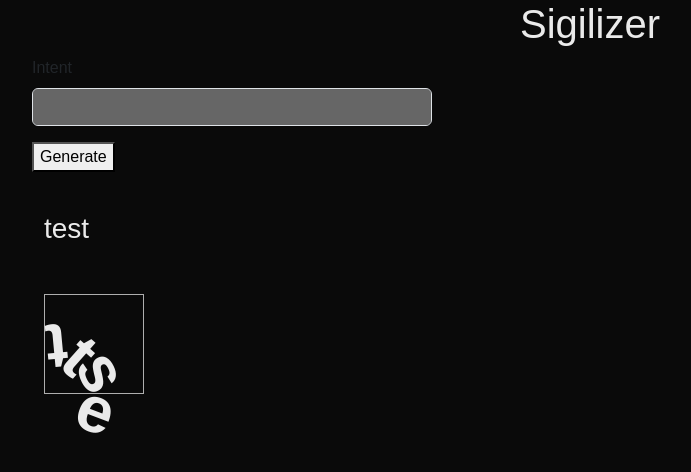
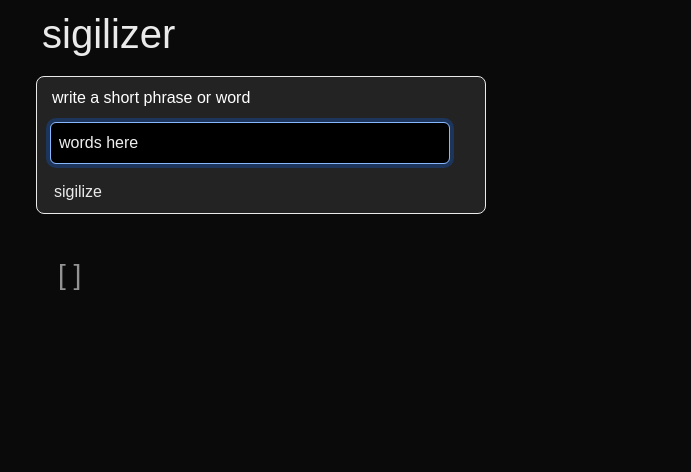
Before and after one commit to jwoyak/notionAPItest, a Flask app: page / in a window 1280 px wide. Shown: the top 472 px of the page, without its empty margins (50-741 px from the left). Run offline with Flask 3, Linux system fonts and the light colour scheme.

Commit message:
way more styling of form and input

```diff
--- a/app.py
+++ b/app.py
@@ -4,12 +4,15 @@ import re
 app = Flask(__name__)
 
 def generate_sigil(statement):
-    # Clean the statement
+    # Create the statement variable list from the statement chars
     new_statement = ''.join(dict.fromkeys(statement).keys())
 
     ### Generate the sigil string ###
+    #
+    # --- Now to do the sigil formula (as per Spare, Carrol, etc) --- #
     # First make a new statement object
-    upper_statement = ''.join(c.upper() for c in new_statement)
+    # (join the statement chars into a new string var)
+    upper_statement = ''.join(c.lower() for c in new_statement)
 
     # Remove vowels
     cons_statement = re.sub(r'[AEIOU]', '', upper_statement, flags=re.IGNORECASE)
@@ -31,4 +34,4 @@ def index():
         sigil = generate_sigil(statement)
         return render_template('index.html', sigil=sigil)
     else:
-        return render_template('index.html', sigil="test")
+        return render_template('index.html', sigil="")
--- a/static/styles.css
+++ b/static/styles.css
@@ -7,16 +7,61 @@ body {
 
 h1 {
     color: #eaeaea;
-    text-align: center;
+    text-align: left;
+    padding: 10px;
 }
 
 p {
     color: #666;
     margin: 20px;
 }
+
+form {
+  background-color: #232323;
+  border: 1px solid #EAEAEA;
+  width: 450px;
+  border-radius: 8px;
+  padding: 5px;
+  margin: 4px;
+}
+
+.form-label {
+  color: #FFF;
+  padding: 4px;
+  padding-left: 10px;
+}
+
+.form-control {
+  background-color: #000;
+  color: #7a7a7a;
+  width: 400px;
+  margin-left: 8px;
+  padding: 8px;
+}
+
+.form-control:focus {
+  background-color: #000;
+  color: #EFEFEF;
+}
+
+#generate-button {
+  background-color: transparent;
+  border: none;
+  color: #EAEAEA;
+  padding: 4px;
+  padding-top: 0px;
+  margin-left: 8px;
+}
+
+#generate-button:active {
+  background-color: #555555;
+  border-radius: 4px;
+}
+
 .sigil-text {
-  color: #EAEAEA;
+  color: #939393;
   margin-top: 40px;
+  margin-left: 14px;
   position: relative;
   display: inline-block;
 }
@@ -25,8 +70,9 @@ p {
     color: #EAEAEA;
     width: 100px;
     height: 100px;
-    border: 1px solid #AEAEAE;
-    margin-top: 40px;
+    /* border: 1px solid #AEAEAE; */
+    border: 0px;
+    margin-top: 4px;
     position: relative;
     display: inline-block;
   }
@@ -37,15 +83,9 @@ p {
 }
 
 .sigil-char {
-  font-size: 65px; /* Adjust font size as needed */
-  font-weight: bold;
+  font-size: 72px; /* Adjust font size as needed */
+  font-weight: normal;
   position: absolute;
   display: inline-block;
   /*font-family: 'YourDesiredFont'; /* Replace with your desired font */
 }
-
-.form-control {
-    background-color: #666;
-    color: #7a7a7a;
-    width: 400px;
-}
--- a/templates/index.html
+++ b/templates/index.html
@@ -3,24 +3,24 @@
 <head>
     <meta charset="UTF-8">
     <meta name="viewport" content="width=device-width, initial-scale=1.0">
-    <title>Sigilizer</title>
+    <title>sigilizer</title>
  <link href="https://cdn.jsdelivr.net/npm/bootstrap@5.3.3/dist/css/bootstrap.min.css" rel="stylesheet" integrity="sha384-QWTKZyjpPEjISv5WaRU9OFeRpok6YctnYmDr5pNlyT2bRjXh0JMhjY6hW+ALEwIH" crossorigin="anonymous">
  <link rel= "stylesheet" type= "text/css" href= "{{ url_for('static',filename='styles.css') }}"></head>
 <body>
     <div class="container">
-        <h1>Sigilizer</h1>
-        <form method="POST">
+        <h1>sigilizer</h1>
+        <form method="POST" id="sigilForm">
             <div class="mb-3">
-                <label for="statement" class="form-label">Intent</label>
-                <input type="text" class="form-control" id="statement" name="statement">
+                <label for="statement" class="form-label">write a short phrase or word</label>
+                <input type="text" class="form-control" id="statement" name="statement" value="words here" onclick="this.value = '';">
             </div>
-            <button id="generate-button">Generate</button>
+            <button id="generate-button">sigilize</button>
         </form>
         <div class="container">
             <div class="row">
                 <div class="col-md-6">
                     <div class="sigil-text" id="sigil-text">
-                        <h3>{{ sigil }}</h3>
+                        <h3>[ {{ sigil }} ]</h3>
                     </div>
                 </div>
             </div>
@@ -36,6 +36,25 @@
     </div>
     <script src="https://cdn.jsdelivr.net/npm/bootstrap@5.3.3/dist/js/bootstrap.bundle.min.js" integrity="sha384-YvpcrYf0tY3lHB60NNkmXc5s9fDVZLESaAA55NDzOxhy9GkcIdslK1eN7N6jIeHz" crossorigin="anonymous"></script>
     <script>
+
+const inputField = document.getElementById('statement');
+let timeoutId;
+
+window.onload = function() {
+  document.getElementById('statement').focus();
+};
+
+const statementInput = document.getElementById('statement');
+const generateButton = document.getElementById('generate-button');
+
+statementInput.addEventListener('focus', () => {
+  if (statementInput.value === 'Enter your statement here') {
+    statementInput.value = '';
+  }
+});
+
+
+
 document.addEventListener('DOMContentLoaded', () => {
   const sigilContainer = document.getElementById('sigil-container');
 
@@ -45,12 +64,13 @@ document.addEventListener('DOMContentLoaded', () => {
     if (sigilChars.length > 0) {
         sigilChars.forEach(char => {
             char.style.position = 'absolute';
-            //char.style.left = `${Math.random() * sigilContainer.offsetWidth - char.offsetWidth / 200}px`;
-            char.style.left = `${Math.random() * 72}px`;
-            char.style.top = `${Math.random() * 72}px`;
-            //char.style.top = `${Math.random() * sigilContainer.offsetHeight - char.offsetHeight / 200}px`;
+            // Randomly space the letters a bit -- tweak to make the sigil look right
+            char.style.left = `${Math.random() * 60}px`;
+            char.style.top = `${Math.random() * 60}px`;
+            // Randomly rotate
             char.style.transform = `rotate(${Math.random() * 360}deg)`;
-            //char.style.opacity = Math.random() * 0.5 + 0.5; // Adjust opacity as needed
+            // We could set random opacity here, or color?
+            // char.style.opacity = Math.random() * 0.5 + 0.5; // Adjust opacity as needed
         });
     } else {
       console.error('No sigil-char elements found');
@@ -59,6 +79,7 @@ document.addEventListener('DOMContentLoaded', () => {
     console.error('sigilContainer not found');
   }
 });
+
     </script>
 </body>
 </html>
```
